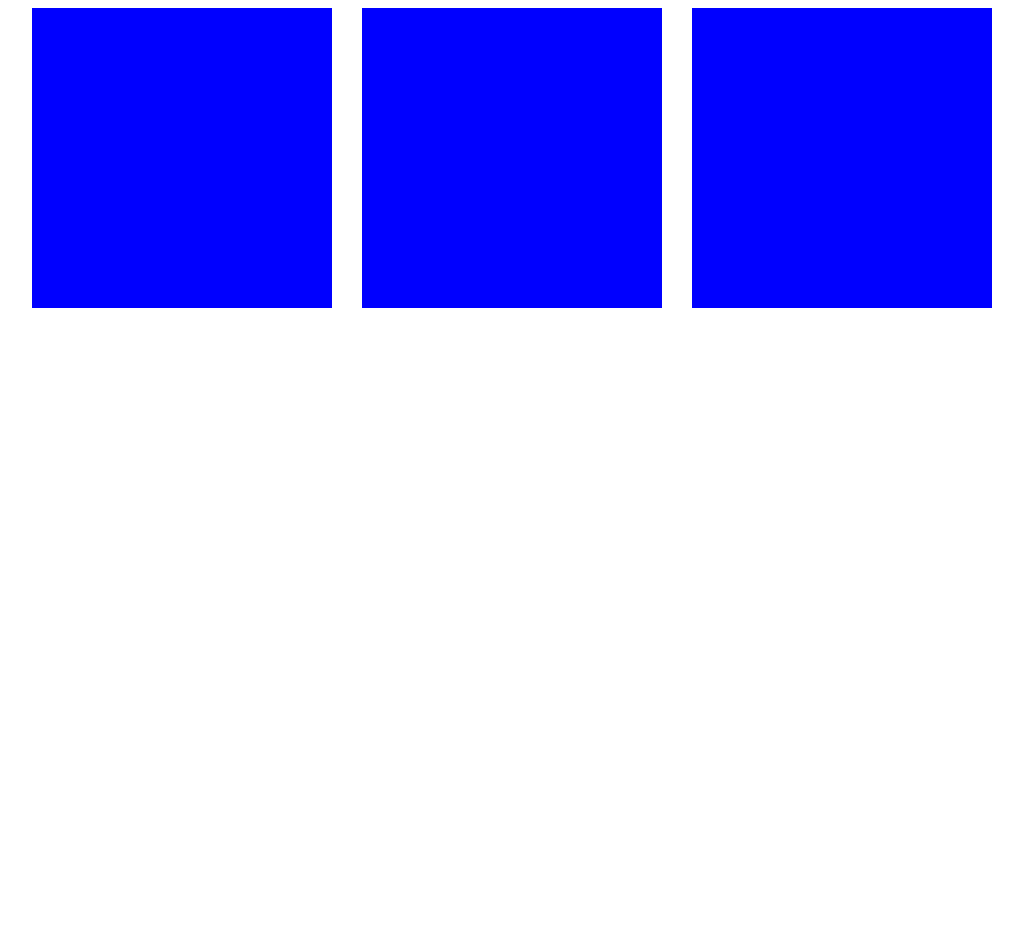
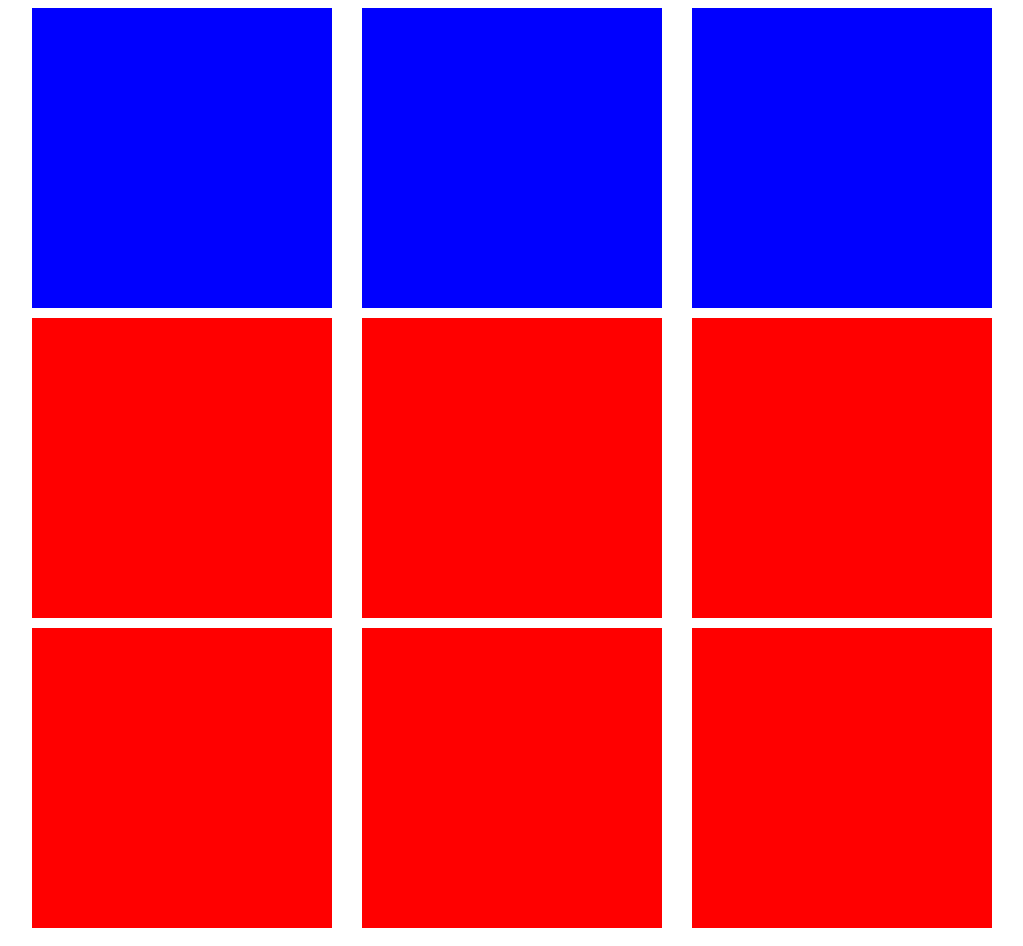
Before and after one commit to AsumiKobori/AsumiKobori-work1, a plain HTML site: page AsumiKobori work1/Index.html in a window 1280 px wide. Shown: the whole page, without its empty margins (128-1151 px from the left). Before the commit the page ends 800 px from the top, so only its background shows below. Drawn offline with Linux system fonts and the light colour scheme.

Commit message:
AsumiKobori work1-2
list style none 消去
work1-2追記

```diff
--- a/AsumiKobori work1/Index.html
+++ b/AsumiKobori work1/Index.html
@@ -15,6 +15,19 @@
         <div></div>
         <div></div>
     </div>
+
+
+    <div class="work2">
+        <div></div>
+        <div></div>
+        <div></div>
+        <div></div>
+        <div></div>
+        <div></div>
+
+
+    </div>
+
 </body>
 
 </html>
--- a/AsumiKobori work1/css/style.css
+++ b/AsumiKobori work1/css/style.css
@@ -3,11 +3,25 @@
     width: 300px;
     height: 300px;
     background-color: blue;
-    list-style: none;
 }
 .work1 {
     display: flex;
     justify-content: space-between;
     width: 960px;
     margin: 0 auto;
+    margin-bottom: 10px;
 }
+
+.work2 div {
+    width: 300px;
+    height: 300px;
+    background-color: red;
+    margin-bottom: 10px;
+}
+.work2 {
+    display: flex;
+    justify-content: space-between;
+    width: 960px;
+    margin: 0 auto;
+    flex-wrap: wrap;
+}
```
